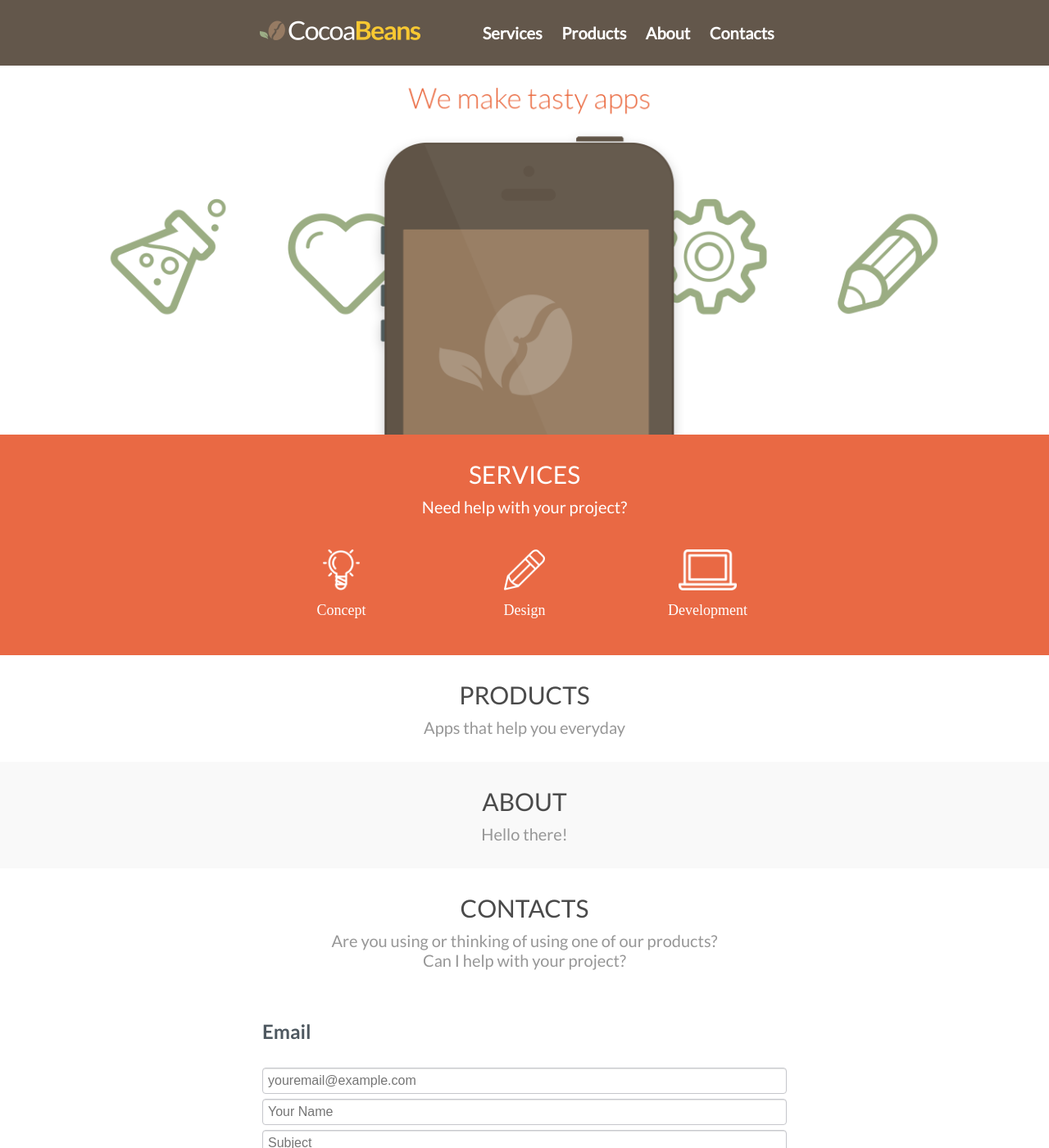
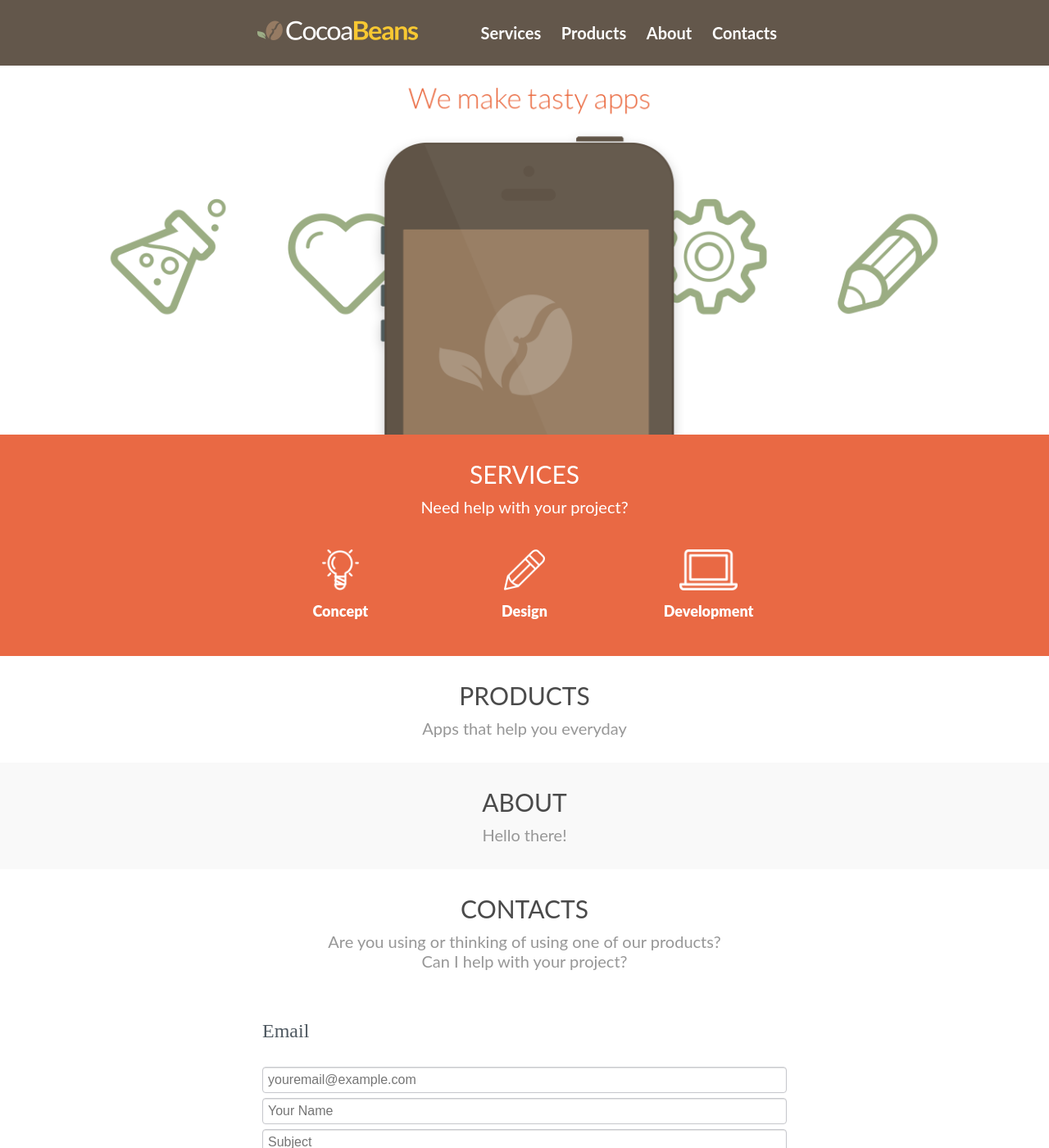
Before and after one commit to cocoabeansltd/cocoabeansltd.github.io, a Jekyll site: the page built from index.html, in a window 1280 px wide and 1400 px high. Shown: the whole window at 82% size. Built offline with Jekyll 4.4.1, drawn with Linux system fonts in a browser that asks for light colours; nearby versions of some CDN libraries; some web fonts are replaced; Markdown is read by kramdown in place of the engine named in the settings.

Commit message:
Adding font Lato Black

```diff
--- a/css/fonts.css
+++ b/css/fonts.css
@@ -1,68 +1,101 @@
 @font-face {
-    font-family: 'Lato';
-    src: url('/fonts/Lato-Regular.ttf') format('truetype');
+	font-family: 'Grands';
+	src:url('/assets/fonts/Grands.eot');
+	src:url('/assets/fonts/Grands.eot?#iefix') format('embedded-opentype'),
+		url('/assets/fonts/Grands.svg#Grands') format('svg'),
+		url('/assets/fonts/Grands.woff') format('woff'),
+		url('/assets/fonts/Grands.ttf') format('truetype');
+	font-weight: normal;
+	font-style: normal;
+}
+
+@font-face {
+    font-family: 'Mono Social Icons Font';
+    src: url('/assets/fonts/MonoSocialIconsFont-1.10/MonoSocialIconsFont-1.10.eot');
+    src: url('/assets/fonts/MonoSocialIconsFont-1.10/MonoSocialIconsFont-1.10.eot?#iefix') format('embedded-opentype'),
+         url('/assets/fonts/MonoSocialIconsFont-1.10/MonoSocialIconsFont-1.10.woff') format('woff'),
+         url('/assets/fonts/MonoSocialIconsFont-1.10/MonoSocialIconsFont-1.10.ttf') format('truetype'),
+         url('/assets/fonts/MonoSocialIconsFont-1.10/MonoSocialIconsFont-1.10.svg#MonoSocialIconsFont') format('svg');
+    src: url('/assets/fonts/MonoSocialIconsFont-1.10/MonoSocialIconsFont-1.10.ttf') format('truetype');
+    font-weight: normal;
+    font-style: normal;
+}
+
+@font-face {
+    font-family: 'Linecons';
+    src: url('/assets/fonts/Linecons.ttf') format('truetype');
     font-weight: normal;
     font-style: normal;
 }
 
 @font-face {
     font-family: 'Lato';
-    src: url('/fonts/Lato-Italic.ttf') format('truetype');
+    src: url('/assets/fonts/Lato-Regular.ttf') format('truetype');
+    font-weight: normal;
+    font-style: normal;
+}
+
+@font-face {
+    font-family: 'Lato';
+    src: url('/assets/fonts/Lato-Italic.ttf') format('truetype');
     font-weight: normal;
     font-style: italic;
 }
 
 @font-face {
-    font-family: 'Lato Lite';
-    src: url('/fonts/Lato-Light.ttf') format('truetype');
-    font-weight: normal;
+    font-family: 'Lato';
+    src: url('/assets/fonts/Lato-Light.ttf') format('truetype');
     font-style: normal;
+    font-weight: 300;
 }
 
 @font-face {
-    font-family: 'Lato Lite';
-    src: url('/fonts/Lato-LightItalic.ttf') format('truetype');
-    font-weight: normal;
+    font-family: 'Lato';
+    src: url('/assets/fonts/Lato-LightItalic.ttf') format('truetype');
     font-style: italic;
+    font-weight: 300;
 }
 
 @font-face {
-    font-family: 'Lato Bold';
-    src: url('/fonts/Lato-Bold.ttf') format('truetype');
-    font-weight: normal;
+    font-family: 'Lato';
+    src: url('/assets/fonts/Lato-Bold.ttf') format('truetype');
     font-style: normal;
+    font-weight: bold;
 }
 
 @font-face {
-    font-family: 'Lato Bold';
-    src: url('/fonts/Lato-BoldItalic.ttf') format('truetype');
-    font-weight: normal;
+    font-family: 'Lato';
+    src: url('/assets/fonts/Lato-BoldItalic.ttf') format('truetype');
     font-style: italic;
+    font-weight: bold;
+}
+
+@font-face {
+    font-family: 'Lato';
+    src: url('/assets/fonts/Lato-Black.ttf') format('truetype');
+    font-style: normal;
+    font-weight: 900;
+}
+
+@font-face {
+    font-family: 'Lato';
+    src: url('/assets/fonts/Lato-BlackItalic.ttf') format('truetype');
+    font-style: italic;
+    font-weight: 900;
 }
 
 @font-face {
     font-family: 'Sorts Mill Goudy';
-    src: url('/fonts/SortsMillGoudy-Regular.ttf') format('truetype');
+    src: url('/assets/fonts/SortsMillGoudy-Regular.ttf') format('truetype');
     font-weight: normal;
     font-style: normal;
 }
 
 @font-face {
     font-family: 'Sorts Mill Goudy';
-    src: url('/fonts/SortsMillGoudy-Italic.ttf') format('truetype');
+    src: url('/assets/fonts/SortsMillGoudy-Italic.ttf') format('truetype');
     font-weight: normal;
     font-style: italic;
-}
-
-@font-face {
-	font-family: 'Grands';
-	src:url('/fonts/Grands.eot');
-	src:url('/fonts/Grands.eot?#iefix') format('embedded-opentype'),
-		url('/fonts/Grands.svg#Grands') format('svg'),
-		url('/fonts/Grands.woff') format('woff'),
-		url('/fonts/Grands.ttf') format('truetype');
-	font-weight: normal;
-	font-style: normal;
 }
 
 @font-face {
@@ -76,10 +109,3 @@
     font-weight: normal;
     font-style: normal;
 }
-
-@font-face {
-    font-family: 'Linecons';
-    src: url('/fonts/Linecons.ttf') format('truetype');
-    font-weight: normal;
-    font-style: normal;
-}
--- a/css/index.css
+++ b/css/index.css
@@ -50,7 +50,8 @@
 .keypoints div * {
 	display: block;
 	text-align: center;
-	font-family: 'Lato-Black';
+	font-family: 'Lato';
+	font-weight: 900;
 	margin: 0px auto 14px auto;
 }
 
@@ -97,7 +98,8 @@
 	background: #E96944;
 	border-radius: 5px;
 	/* SEND  MESSAGE: */
-	font-family: Lato-Bold;
+	font-family: 'Lato';
+	font-weight: 700;
 	font-size: 14px;
 	color: #FFFFFF;
 	line-height: 15px;
```
Also changed, not shown: fonts/Lato-Black.ttf (added), fonts/Lato-BlackItalic.ttf (added), fonts/Lato-Hairline.ttf (added), fonts/Lato-HairlineItalic.ttf (added).
